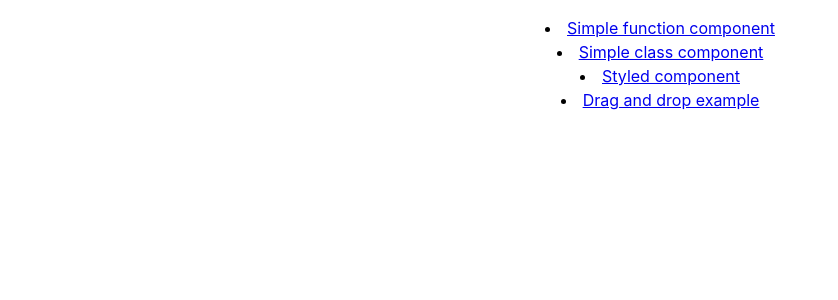
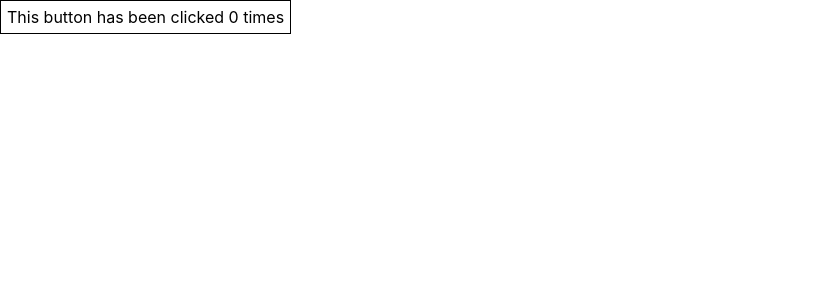
Before and after one commit to rylandg/react-showcase, a React (Create React App) app: page /class-component-with-state in a window 1280 px wide. Shown: the top 300 px of the page, without its empty margins (0-838 px from the left). Built offline with nearby package versions, Linux system fonts and the light colour scheme.

Commit message:
add class with state example

```diff
--- /dev/null
+++ b/src/ClassComponentWithState/ClassComponentWithState.tsx
@@ -0,0 +1,56 @@
+import React, { Component, MouseEvent } from 'react';
+
+// We need to define the structure of our state
+interface ClassState {
+  count: number;
+}
+
+// Classes take in two (semi-optional) types. One type is for
+// the props the class will take in, the other is for the state
+// the class might have. Here we provide only ClassState and
+// give an empty object as our props type
+//
+export class ClassComponentWithState extends Component<{}, ClassState> {
+  constructor(props: {}) {
+    super(props);
+    this.state = {
+      count: 0,
+    };
+  }
+
+  /**
+   * We declare this method with an arrow operator because
+   * it changes what scope the function is bound to. If we
+   * didn't delcare it like this, we wouldn't be able to pass
+   * it as a callback for an event handler.
+   *
+   */
+  handleButtonPress = (evt: MouseEvent) => {
+    // This stops the button from using it's built in
+    // behavior (as defined by HTML).
+    evt.preventDefault();
+
+    // When you need to update the state based on the
+    // current state value, you need to use a function
+    // updater.
+    this.setState((oldState) => {
+      return {
+        count: oldState.count + 1,
+      }
+    });
+  }
+
+  /**
+   * This is essentially the "function" part of a function component.
+   */
+  render() {
+    const { count } = this.state;
+    return (
+      <div>
+        <button onClick={this.handleButtonPress}>
+          {`This button has been clicked ${count} times`}
+        </button>
+      </div>
+    );
+  }
+}
--- a/src/HomePage.tsx
+++ b/src/HomePage.tsx
@@ -18,6 +18,11 @@ export const HomePage: React.FC = () => {
         </Link>
       </li>
       <li>
+        <Link to='/class-component-with-state'>
+          Class component with state
+        </Link>
+      </li>
+      <li>
         <Link to='/styled-component'>
           Styled component
         </Link>
--- a/src/Router.tsx
+++ b/src/Router.tsx
@@ -8,6 +8,7 @@ import { SimpleFunctionComponent } from './SimpleFunctionComponent/SimpleFunctio
 import { SimpleClassComponent } from './SimpleClassComponent/SimpleClassComponent';
 import { StyledComponent } from './StyledComponent/StyledComponent';
 import { DragAndDropComponent } from './DragAndDropComponent/DragAndDropComponent';
+import { ClassComponentWithState } from './ClassComponentWithState/ClassComponentWithState';
 
 const Router: React.FC = () => {
   return (
@@ -19,6 +20,10 @@ const Router: React.FC = () => {
       <Route
         component={SimpleClassComponent}
         path='/simple-class-component'
+      />
+      <Route
+        component={ClassComponentWithState}
+        path='/class-component-with-state'
       />
       <Route
         component={StyledComponent}
```
